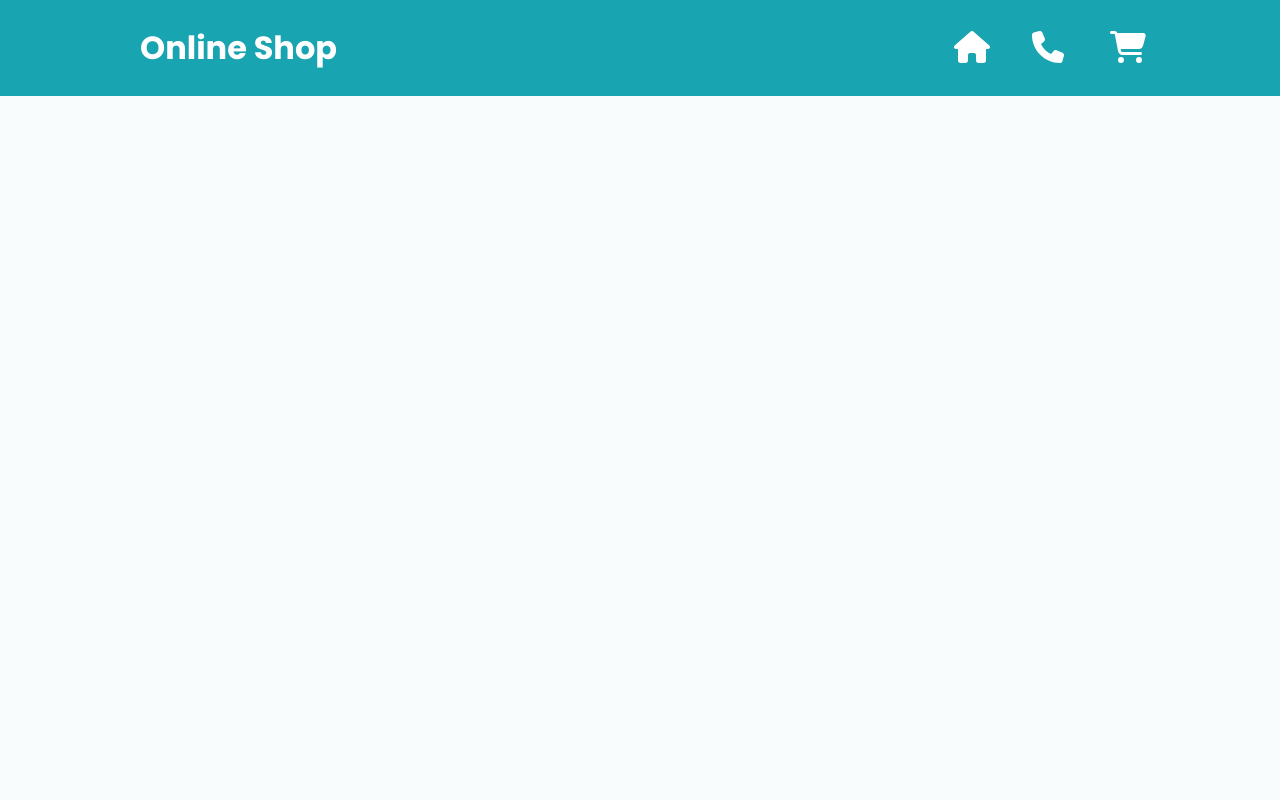
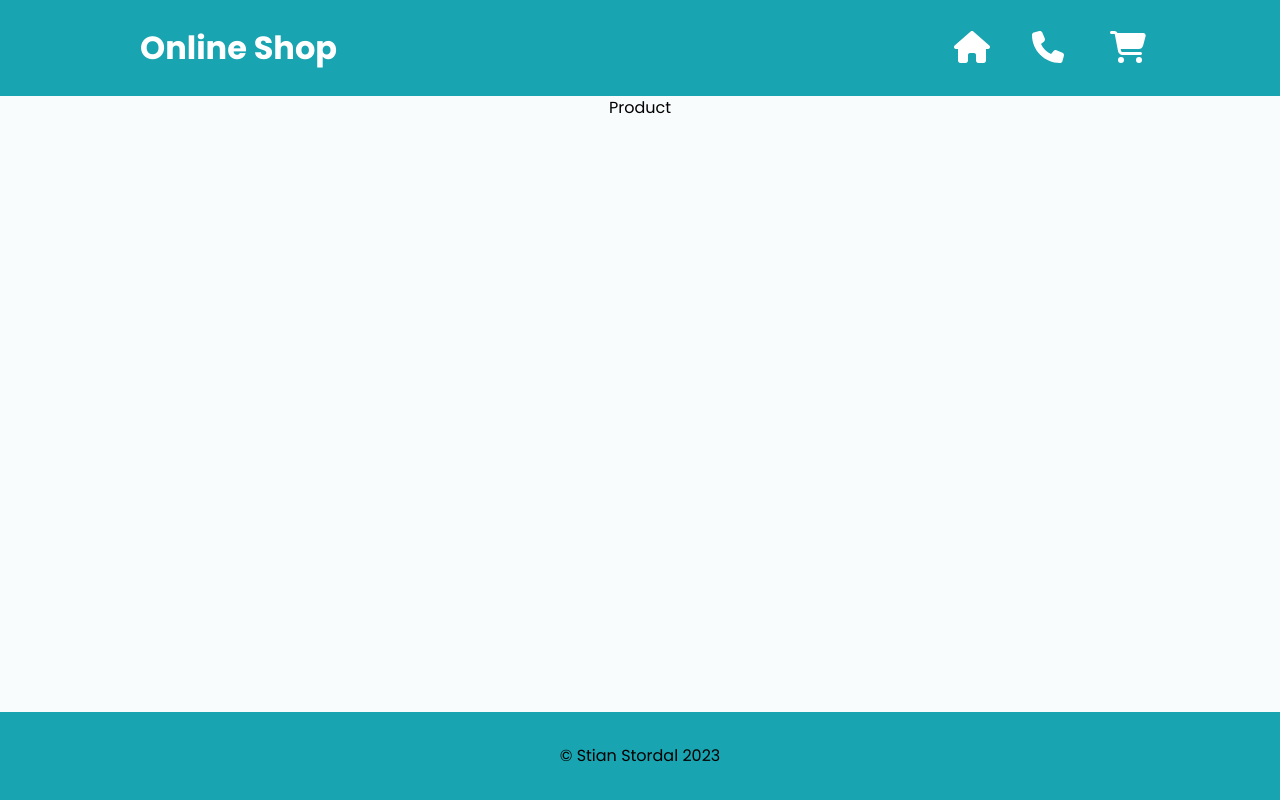
Before and after one commit to StianSto/frontend-frameworks-ca, a React (Vite) app: page /product/1 in a window 1280 px wide. Built offline with nearby package versions, Linux system fonts and the light colour scheme.

Commit message:
React Router

```diff
--- a/src/App.tsx
+++ b/src/App.tsx
@@ -1,10 +1,25 @@
 import "./sass/App.scss";
-import Header from "./components/ui/Header";
+
+import { Route, Routes } from "react-router-dom";
+import Layout from "./components/ui/Layout";
+import Home from "./pages/Home";
+import Product from "./pages/Product";
+import Contact from "./pages/Contact";
+import Cart from "./pages/Cart";
+import NotFound from "./pages/NotFound";
 
 export default function App() {
   return (
     <>
-      <Header></Header>
+      <Routes>
+        <Route path="/" element={<Layout />}>
+          <Route index element={<Home />}></Route>
+          <Route path="product/:id" element={<Product />}></Route>
+          <Route path="cart" element={<Cart />}></Route>
+          <Route path="contact" element={<Contact />}></Route>
+          <Route path="*" element={<NotFound />}></Route>
+        </Route>
+      </Routes>
     </>
   );
 }
--- /dev/null
+++ b/src/components/ui/Layout/index.tsx
@@ -0,0 +1,13 @@
+import { Outlet } from "react-router-dom";
+import Header from "./Header";
+import Footer from "./Footer";
+
+export default function Layout() {
+  return (
+    <>
+      <Header />
+      <Outlet />
+      <Footer />
+    </>
+  );
+}
--- /dev/null
+++ b/src/pages/Cart/index.tsx
@@ -0,0 +1,3 @@
+export default function Cart() {
+  return <div>Cart</div>;
+}
--- /dev/null
+++ b/src/pages/Contact/index.tsx
@@ -0,0 +1,3 @@
+export default function Contact() {
+  return <div>contact</div>;
+}
--- /dev/null
+++ b/src/pages/Home/index.tsx
@@ -0,0 +1,3 @@
+export default function Home() {
+  return <div>Home</div>;
+}
--- /dev/null
+++ b/src/pages/NotFound/index.tsx
@@ -0,0 +1,3 @@
+export default function NotFound() {
+  return <div>404 Not Found</div>;
+}
--- /dev/null
+++ b/src/pages/Product/index.tsx
@@ -0,0 +1,3 @@
+export default function Product() {
+  return <div>Product</div>;
+}
```
Also changed, not shown: src/main.tsx (+4 -4 lines), src/components/ui/Layout/Footer/index.tsx (renamed from src/components/ui/Footer/index.tsx), src/components/ui/Layout/Header/index.tsx (renamed from src/components/ui/Header/index.tsx).
